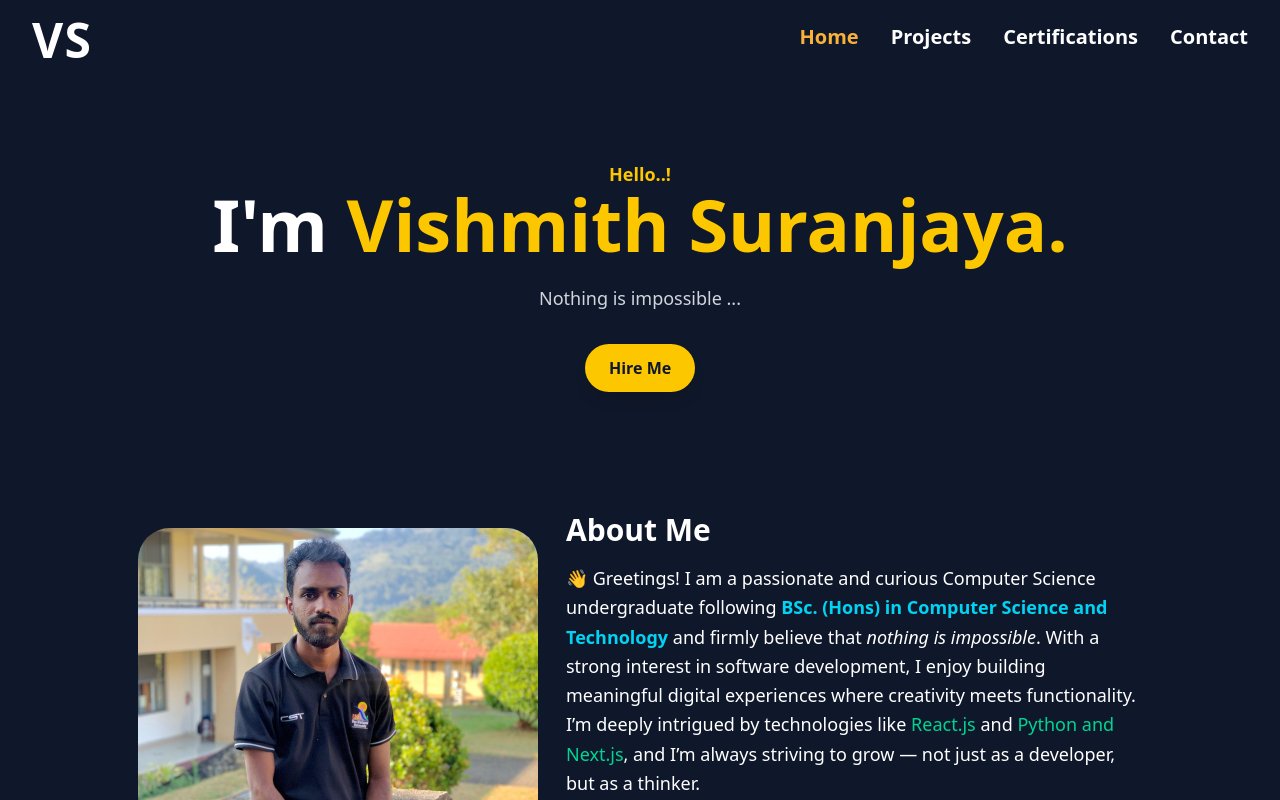
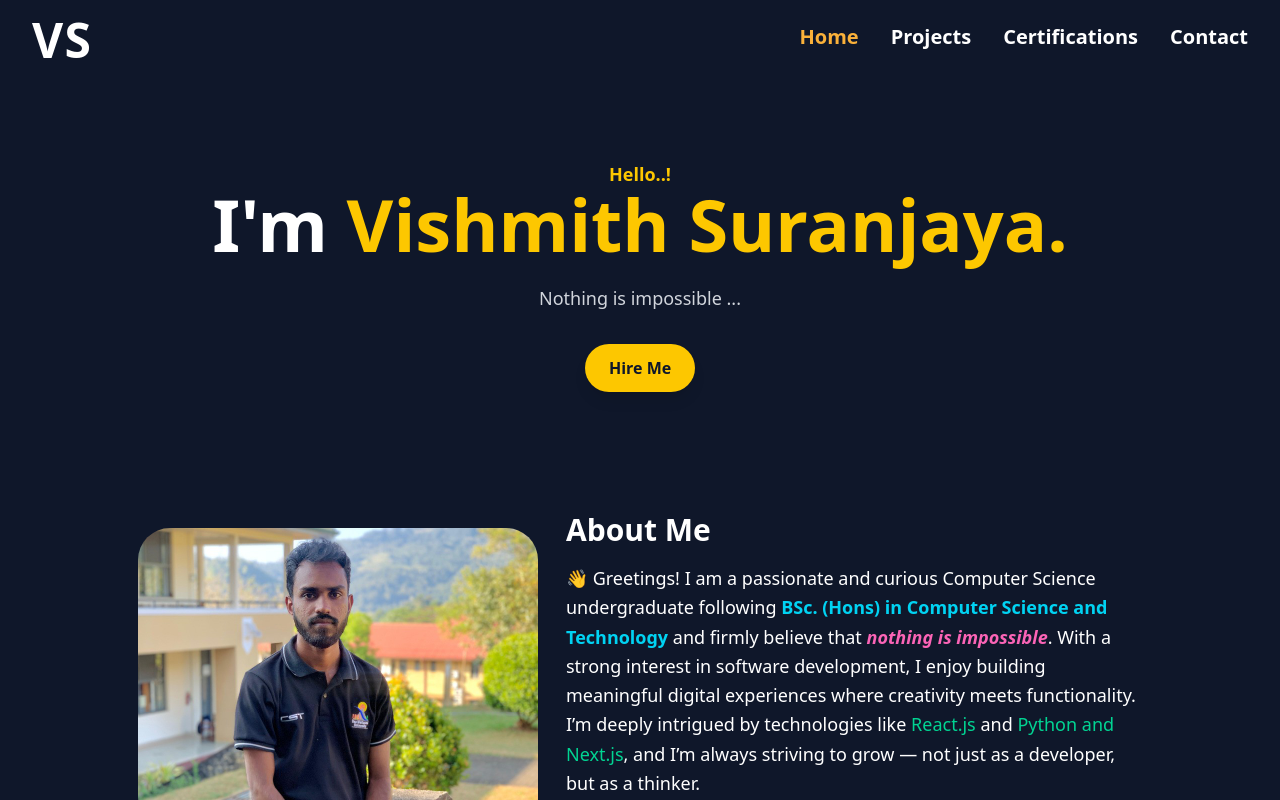
Before and after one commit to vishmithSuranjaya/portfolio_v2, a React (Vite) app: page / in a window 1280 px wide. Shown: the top 800 px of the page. Built offline with nearby package versions, Linux system fonts and the light colour scheme; no server answers; the database is empty.

Commit message:
about me section updated

```diff
--- a/src/Components/about_me/AboutMe.tsx
+++ b/src/Components/about_me/AboutMe.tsx
@@ -18,7 +18,7 @@ const AboutMe = () => {
           <p className="text-sm sm:text-base md:text-lg leading-relaxed max-w-xl">
             👋 Greetings! I am a passionate and curious Computer Science undergraduate following
             <span className="text-cyan-400 font-semibold"> BSc. (Hons) in Computer Science and Technology </span>
-            and firmly believe that <span className="italic">nothing is impossible</span>.
+            and firmly believe that <span className="italic text-pink-400 font-semibold">nothing is impossible</span>.
             With a strong interest in software development, I enjoy building meaningful digital experiences where
             creativity meets functionality. I’m deeply intrigued by technologies like
             <span className="text-emerald-400 font-medium"> React.js</span> and
```
